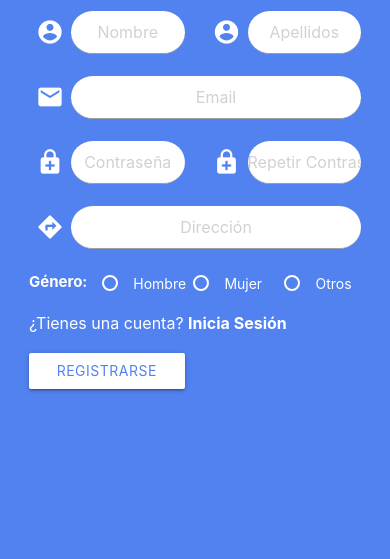
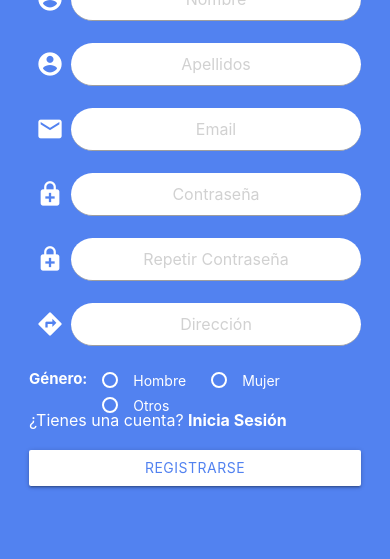
Before and after one commit to Server1567/VideoClub, a plain HTML site: page register.html in a window 390 px wide. Shown: the part 285-844 px from the top of the page. Drawn offline with nearby package versions, Linux system fonts and the light colour scheme.

Commit message:
fixing responsive bug

```diff
--- a/register.html
+++ b/register.html
@@ -25,19 +25,19 @@
 			<div class="row" style="margin-top: 25px;">
 				<form class="col s12" method="POST" id="register" action="#">
 					<div class="row">
-						<div class="input-field col s6">
+						<div class="input-field col s12 m6">
 							<i class="material-icons prefix">account_circle</i>
 							<input id="dni" type="text" class="validate" placeholder="DNI" required>
 						</div>
-						<div class="input-field col s6">
+						<div class="input-field col s12 m6">
 							<i class="material-icons prefix">phone</i>
 							<input id="telefono" type="tel" class="validate" placeholder="Teléfono" required>
 						</div>
-						<div class="input-field col s6">
+						<div class="input-field col s12 m6">
 							<i class="material-icons prefix">account_circle</i>
 							<input id="nombre" type="text" class="validate" placeholder="Nombre" required>
 						</div>
-						<div class="input-field col s6">
+						<div class="input-field col s12 m6">
 							<i class="material-icons prefix">account_circle</i>
 							<input id="apellidos" type="text" class="validate" placeholder="Apellidos" required>
 						</div>
@@ -45,15 +45,15 @@
 							<i class="material-icons prefix">email</i>
 							<input id="email" type="email" class="validate" placeholder="Email" required>
 						</div>
-						<div class="input-field col s6">
+						<div class="input-field col s12 m6">
 							<i class="material-icons prefix">enhanced_encryption</i>
 							<input id="password" type="password" class="validate" placeholder="Contraseña" required>
 						</div>
-						<div class="input-field col s6">
+						<div class="input-field col s12 m6">
 							<i class="material-icons prefix">enhanced_encryption</i>
 							<input id="re-password" type="password" class="validate" placeholder="Repetir Contraseña" required>
 						</div>
-						<div class="input-field col s12">
+						<div class="input-field col s12 m12">
 							<i class="material-icons prefix">directions</i>
 							<input id="direction" type="text" class="validate" placeholder="Dirección" required=>
 						</div>
@@ -61,15 +61,15 @@
 							<div class="row">
 								<span class="col s2" style="font-weight: bold; font-size: 15px;">Género: </span>
 								<div class="row col s10">
-									<label class="col s4">
+									<label class="col m4">
 								        <input class="with-gap" name="group1" type="radio" />
 								        <span>Hombre</span>
 							        </label>
-							        <label class="col s4">
+							        <label class="col m4">
 								        <input class="with-gap" name="group1" type="radio" />
 								        <span>Mujer</span>
 							        </label>
-							        <label class="col s4">
+							        <label class="col m4">
 								        <input class="with-gap" name="group1" type="radio" />
 								        <span>Otros</span>
 							        </label>
@@ -81,7 +81,7 @@
 								<a href="/VideoClub/login.html">  Inicia Sesión</a>
 							</h6>
 						</div>
-						<div class="input-field col s6 offset-m6">
+						<div class="input-field col s12 m6 offset-m6">
 							<button class="btn waves-effect waves-light" id="btn-register" onclick="register()">Registrarse</button>
 						</div>
 					</div>
```
